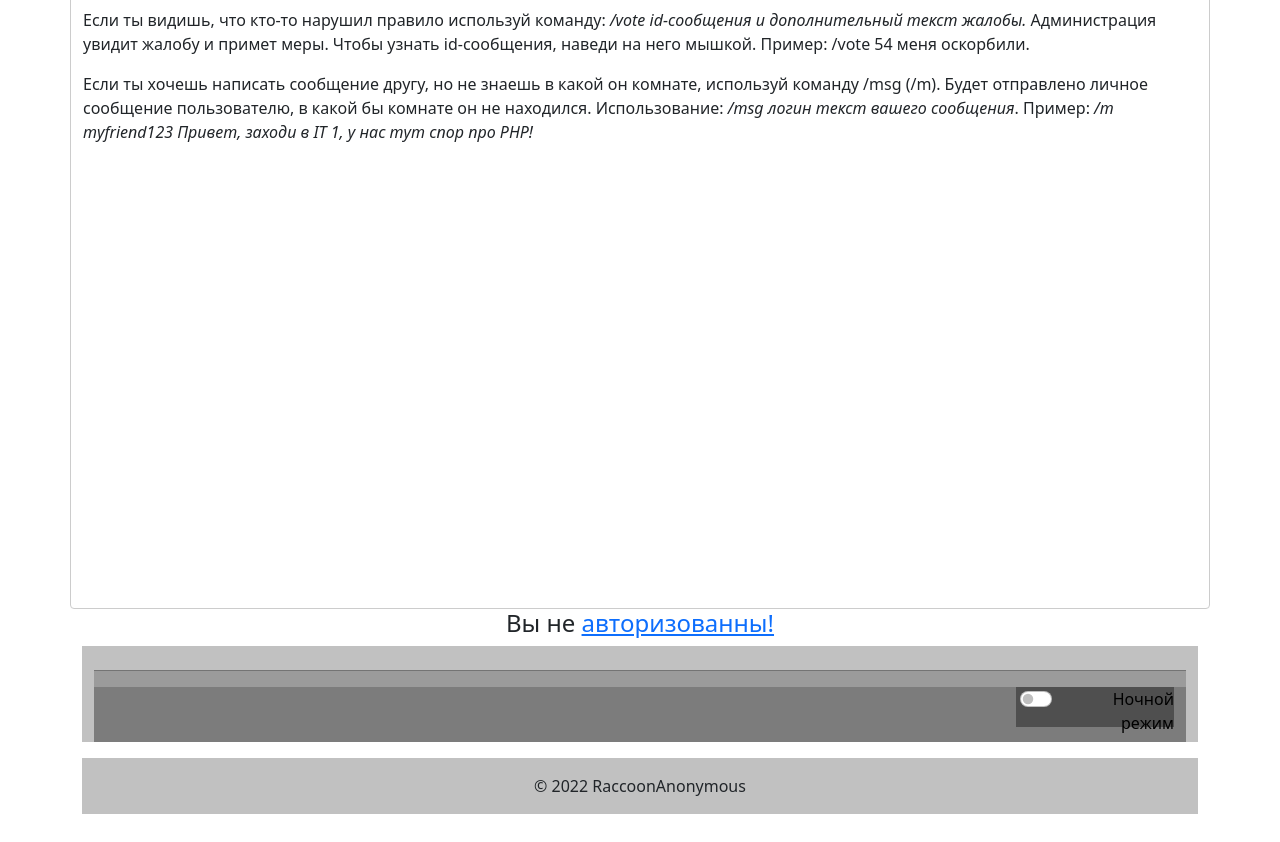
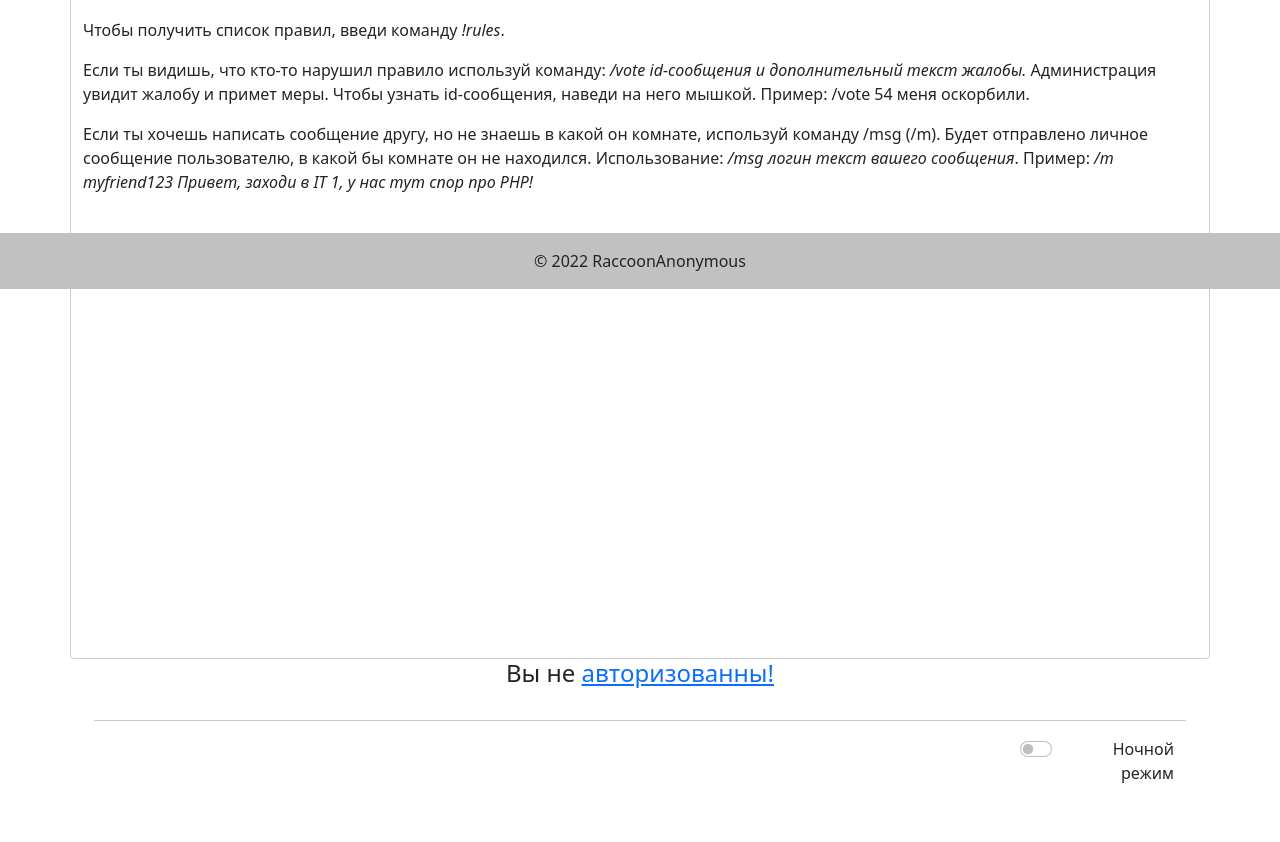
Before and after one commit to Ryize/RaccoonAnonymous, a Flask app: template templates/chat.html in a window 1280 px wide. Shown: the part 511-1353 px from the top of the page. Before the commit the page ends 1325 px from the top, so only its background shows below. Run offline with Flask 2, Linux system fonts and the light colour scheme; the template is opened without the code that fills it: values that come from a table or form of the project are taken from there, others are empty; data comes from the database, SQL or seed files in the repository; both versions use the stored data as it was after the commit; some libraries are stand-ins or nearby versions.

Commit message:
добавлен фиксированный футер, закончен рефакторинг внутри-реьлевского стайла, дописан си-эс-эс (если добавляете новую страницу, где есть футер, смотрите си-эс-эс, там инструкция)

```diff
--- a/app.py
+++ b/app.py
@@ -57,4 +57,4 @@ if __name__ == '__main__':
     from admin import admin
     from controller import app
 
-    socketio.run(app, debug=True, port=5000)
+    socketio.run(app, debug=True, port=5005)
--- a/static/css/style.css
+++ b/static/css/style.css
@@ -10,10 +10,15 @@
     background: linear-gradient(to right, rgba(106, 17, 203, 1), rgba(37, 117, 252, 1))
 }
 
+/*Общие настройки отступа сделаны по классам секций; если добавляете страницу, создавайте класс секций, дабы
+они отталкивались от зафиксированного футера, и добавляйте их сюда через запятую*/
+.dialog-list-section, .about_user, .privet-room, .main-chat, .all-rooms {
+    padding: 50px 0;
+}
+
 .bg-image img {
     height: 30vh;
 }
-
 
 /*Для аватарки*/
 .img-responsive {
@@ -41,10 +46,10 @@
 }
 
 /*footer*/
-footer {
+#footer {
     background-color: #f1f1f1;
+
 }
-footer div {
+#footer div {
     background-color: rgba(0, 0, 0, 0.2);
-    color: black;
 }
--- a/templates/all_room.html
+++ b/templates/all_room.html
@@ -2,6 +2,7 @@
 {% block title %} Все комнаты {% endblock %}
 {% block body %}
   {% include 'includes/header.html' %}
+  <section class="all-rooms">
     <div class="container">
       <div class="row">
         <div class="col-xs-12 col-sm-12 col-md-12 col-lg-12 text-center p-5">
@@ -16,4 +17,5 @@
         </div>
       </div>
     </div>
+  </section>
 {% endblock %}
--- a/templates/authorisation.html
+++ b/templates/authorisation.html
@@ -24,7 +24,7 @@
                   </div>
                   <div class="form-outline form-white mb-4 mt-4">
                     {{ captcha() }}
-                    <input style="margin-top: 10px;" type="text" class="form-control form-control-lg"
+                    <input type="text" class="form-control form-control-lg mt-3"
                            name="captcha"/>
                     <label class="form-label">Капча</label>
                   </div>
--- a/templates/base.html
+++ b/templates/base.html
@@ -24,10 +24,10 @@
     {% include 'includes/main_page.html' %}
     {% block body %}{% endblock %}
     {{ toastr.include_toastr_js() }}
-<footer class="text-center">
-  <div class="text-center text-dark p-3">
-   © 2022 RaccoonAnonymous
-  </div>
-</footer>
+    <footer class="text-center fixed-bottom" id="footer">
+      <div class="text-center text-dark p-3">
+        © 2022 RaccoonAnonymous
+      </div>
+    </footer>
   </body>
 </html>
--- a/templates/chat.html
+++ b/templates/chat.html
@@ -3,6 +3,7 @@
 {% block body %}
   {% include 'includes/header.html' %}
   {% include 'includes/script_chat.html' %}
+  <section class="main-chat">
     <div class="container">
       <div class="col-12 text-center mt-2">
         <h1>Анонимный енот</h1>
@@ -38,7 +39,8 @@
               <p>Чтобы получить список правил, введи команду <em>!rules</em>.</p>
               <p>Если ты видишь, что кто-то нарушил правило используй команду:
                 <em>/vote id-сообщения и дополнительный текст жалобы.</em>
-              Администрация увидит жалобу и примет меры. Чтобы узнать id-сообщения, наведи на него мышкой. Пример: /vote
+                Администрация увидит жалобу и примет меры. Чтобы узнать id-сообщения, наведи на него мышкой. Пример:
+                /vote
                 54 меня оскорбили.</p>
               <p>Если ты хочешь написать сообщение другу, но не знаешь в какой он комнате, используй команду /msg (/m).
                 Будет отправлено личное сообщение пользователю, в какой бы комнате он не находился. Использование: <em>/msg
@@ -81,5 +83,5 @@
       {% endif %}
     {% include 'includes/counter.html' %}
     {% include 'includes/night_style_follow_msg.html' %}
-  <p class="end"></p>
+  </section>
 {% endblock %}
--- a/templates/dialog_list.html
+++ b/templates/dialog_list.html
@@ -2,6 +2,7 @@
 {% block title %} Список диалогов - RacoonAnonymous {% endblock %}
 {% block body %}
   {% include 'includes/header.html' %}
+  <section class="dialog-list-section">
     <div class="container">
       <div class="row">
         <div class="col-xs-12 col-sm-12 col-md-12 col-lg-12 text-center p-5">
@@ -36,4 +37,5 @@
         </div>
       </div>
     </div>
+  </section>
 {% endblock %}
--- a/templates/includes/header.html
+++ b/templates/includes/header.html
@@ -21,7 +21,6 @@
             <li class="nav-item">
               <a class="nav-link" href="{{ url_for('chat') }}?room=general"><label>Общий чат</label></a>
             </li>
-
           {% else %}
             <li class="nav-item">
               <a class="nav-link" href="{{ url_for('registration') }}"><label>Зарегистрироваться</label></a>
--- a/templates/ls.html
+++ b/templates/ls.html
@@ -3,6 +3,7 @@
 {% block body %}
   {% include 'includes/header.html' %}
   {% include 'includes/script_chat.html' %}
+  <section class="privet-room">
     <div class="container">
       <div class="col-12 text-center mt-2">
         <h1>Анонимный енот</h1>
@@ -64,4 +65,5 @@
       {% endif %}
     {% include 'includes/counter.html' %}
     {% include 'includes/night_style_follow_msg.html' %}
+  </section>
 {% endblock %}
--- a/templates/registration.html
+++ b/templates/registration.html
@@ -27,7 +27,7 @@
                   </div>
                   <div class="form-outline form-white mb-4 mt-4">
                     {{ captcha() }}
-                    <input style="margin-top: 10px;" type="text" class="form-control form-control-lg" name="captcha"/>
+                    <input type="text" class="form-control form-control-lg mt-3" name="captcha"/>
                     <label class="form-label">Капча</label>
                   </div>
                   <div class="col-md-12 form-group">
--- a/templates/user_page.html
+++ b/templates/user_page.html
@@ -87,8 +87,8 @@
         </div>
       </div>
     </div>
+    {% include 'includes/counter_for_user_page.html' %}
+    {% include 'includes/night_style_follow_msg.html' %}
+    {% include 'includes/script_chat.html' %}
   </section>
-  {% include 'includes/counter_for_user_page.html' %}
-  {% include 'includes/night_style_follow_msg.html' %}
-  {% include 'includes/script_chat.html' %}
 {% endblock %}
```
Also changed, not shown: bd.db, templates/includes/rules.html (line endings or trailing spaces). Lines whose indentation alone changed are shown as unchanged.
